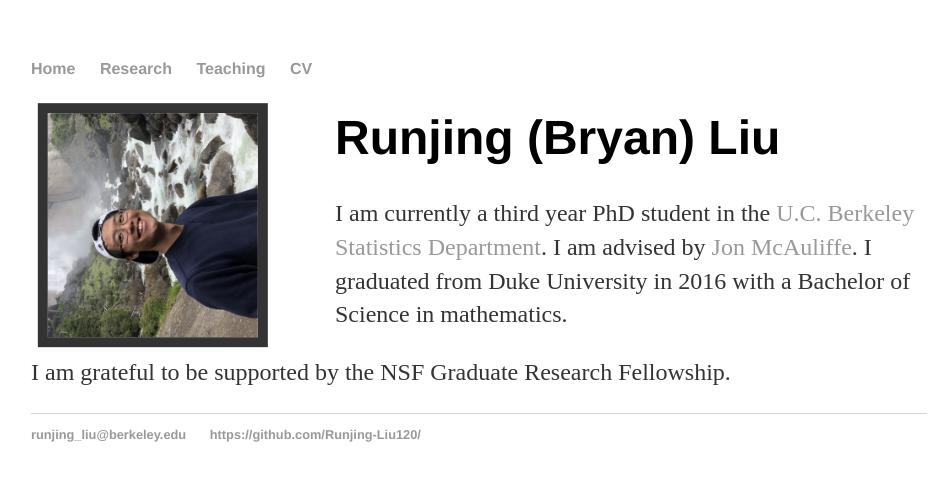
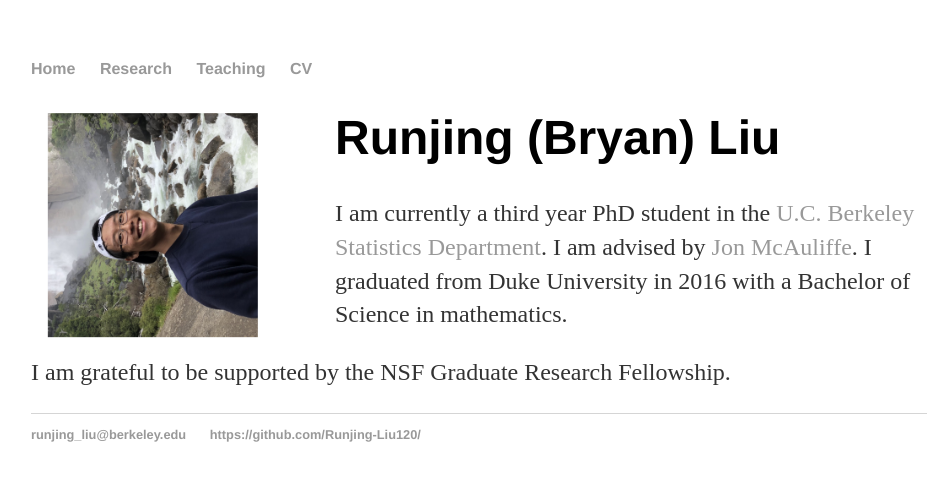
Before and after one commit to Runjing-Liu120/RunjingLiu.github.io, a Jekyll site: the page built from index.md, in a window 1280 px wide. Shown: the top 481 px of the page, without its empty margins (161-1106 px from the left). Built offline with Jekyll 4.4.1, drawn with Linux system fonts in a browser that asks for light colours.

Commit message:
no border around profile pic

```diff
--- a/index.md
+++ b/index.md
@@ -2,7 +2,7 @@
 layout: default
 title: Runjing (Bryan) Liu
 ---
-<img src="images/my_photo.jpg" style="width:25%; transform:rotate(270deg); border:10px solid; margin-right: 60px" align="left">
+<img src="images/my_photo.jpg" style="width:25%; transform:rotate(270deg); border:10px solid white; margin-right: 60px" align="left">
 
 # Runjing (Bryan) Liu
 
```
Also changed, not shown: 1 other file.
